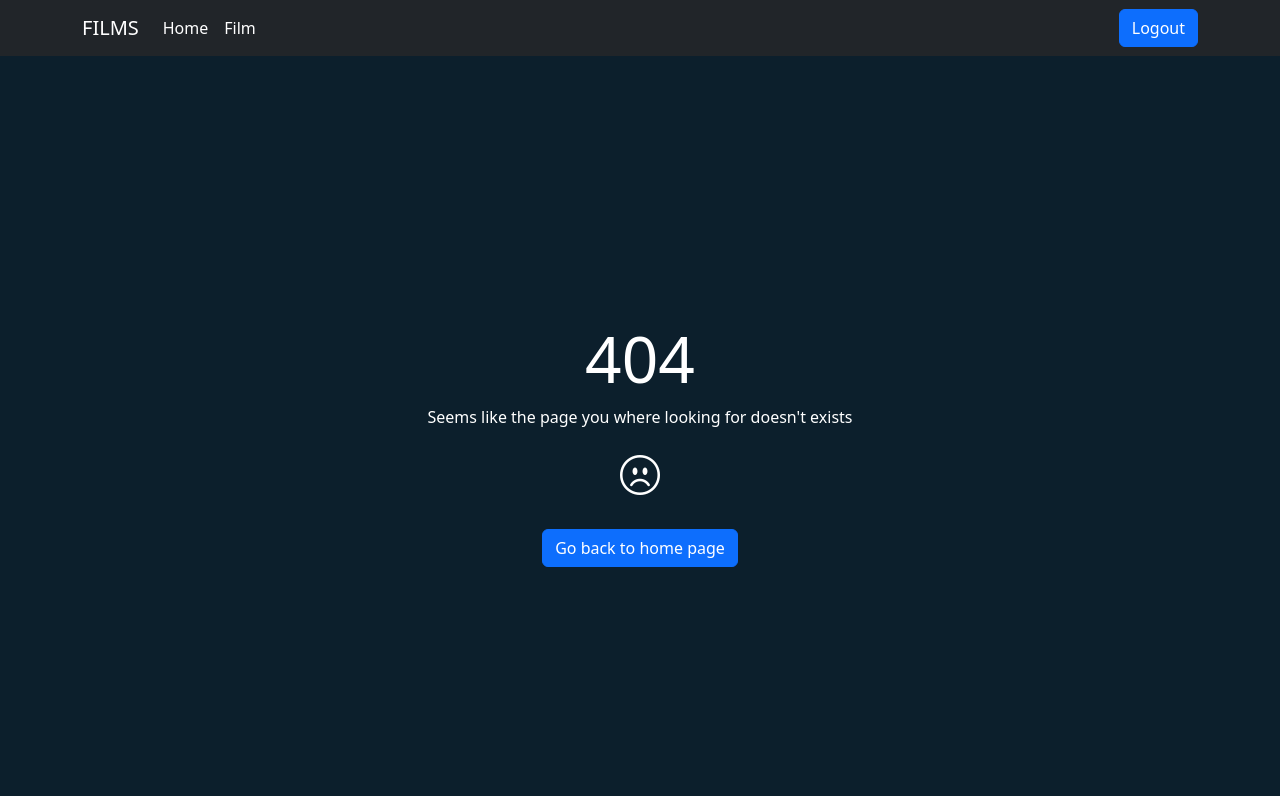
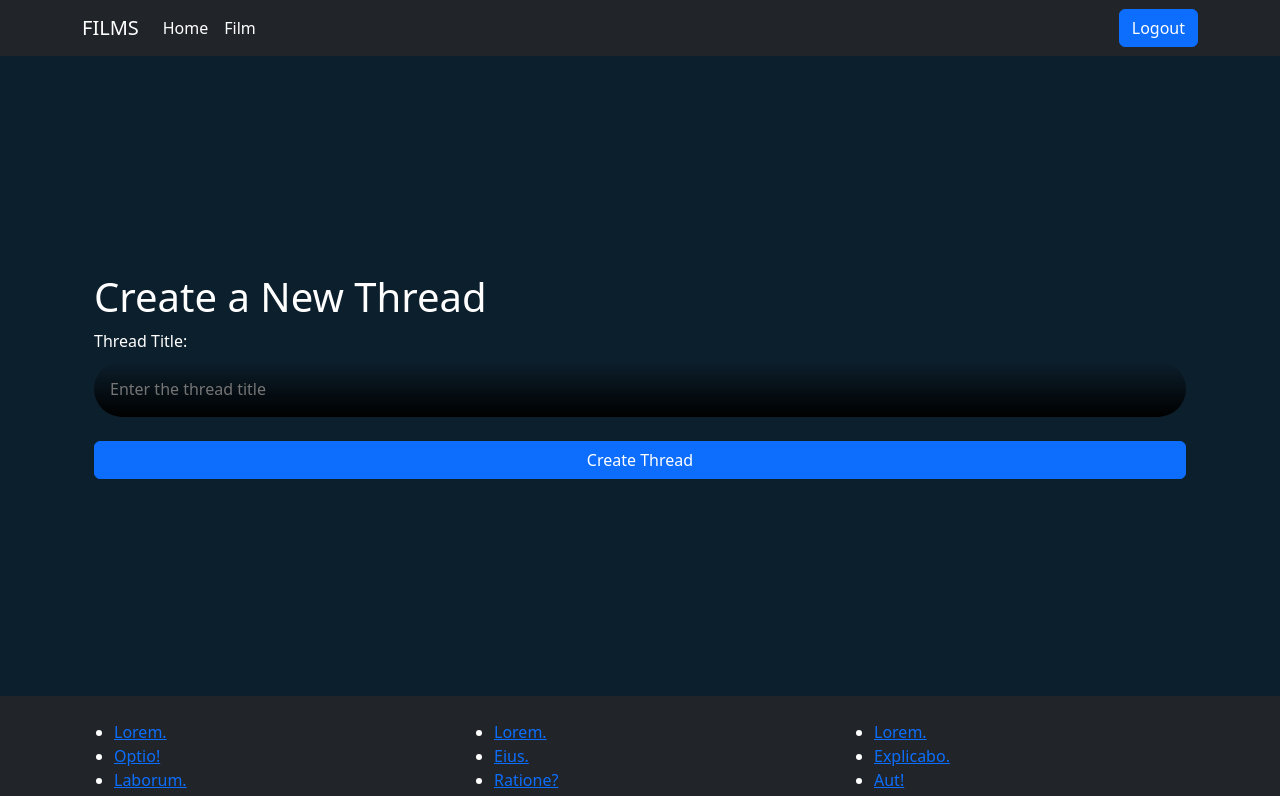
Before and after one commit to leonardopalluzzi/webapp-react, a React (Vite) app: page /1/create_tread in a window 1280 px wide. Shown: the top 796 px of the page. Built offline with nearby package versions, Linux system fonts and the light colour scheme; no server answers; sample sign-in values are in the browser's storage.

Commit message:
Add TreadCreation page and UI; implement thread creation functionality and navigation from Movie details

```diff
--- a/src/App.jsx
+++ b/src/App.jsx
@@ -11,6 +11,7 @@ import Dashboard from "./pages/Dashboard"
 import Edit from './pages/Edit'
 import AdminRoute from "./components/smart/AdminRoute"
 import AddMovie from "./pages/AddMovie"
+import TreadCreation from "./pages/TreadCreation"
 
 function App() {
 
@@ -25,6 +26,7 @@ function App() {
                 <Route path="/register" Component={Register} />
                 <Route path="/" Component={Home} />
                 <Route path="/:id/movie" Component={Movie} />
+                <Route path="/:id/create_tread" Component={TreadCreation} />
                 <Route path="/admin" element={
                   <AdminRoute requiredRole={1}>
                     <Dashboard />
--- a/src/components/dumb/AddMovieForm.ui.jsx
+++ b/src/components/dumb/AddMovieForm.ui.jsx
@@ -53,6 +53,15 @@ export default function AddMovieFormUi({ onSubmit, onChange, movieDetails, submi
                     />
                 </div>
                 <div className="form-group">
+                    <label>Release Year</label>
+                    <input
+                        type="number"
+                        className="input_edit_page w-100 d-block"
+                        value={movieDetails.release_year}
+                        onChange={(e) => onChange('release_year', e.target.value)}
+                    />
+                </div>
+                <div className="form-group">
                     <label>Cover Image</label>
                     <input
                         type="file"
--- a/src/components/dumb/MovieDetails.ui.jsx
+++ b/src/components/dumb/MovieDetails.ui.jsx
@@ -1,10 +1,17 @@
-export default function MovieDetailsUi({ comments, image, title, content }) {
+import { useNavigate } from "react-router-dom"
+
+export default function MovieDetailsUi({ comments, image, title, content, id }) {
+
+    const navigate = useNavigate()
+
+
     return (
         <>
             <div className="container py-5 details_page">
                 <div className="row row-cols-1 row-cols-sm-2">
                     <div className="col">
-                        <img className="details_image" src={`http://localhost:3000/${image}`} alt="" />
+                        <img className="details_image d-block" src={`http://localhost:3000/${image}`} alt="" />
+                        <button onClick={() => navigate(`/${id}/create_tread`)} className="btn btn-primary my-4">Create a New Tread</button>
                     </div>
                     <div className="col">
                         <h1>{title}</h1>
--- /dev/null
+++ b/src/components/dumb/TreadCreation.ui.jsx
@@ -0,0 +1,29 @@
+export default function TreadCreationUi({ onSubmit, onChange, threadName, title }) {
+    return (
+        <>
+            <div className="container py-5 thread_page">
+                <div className="container">
+                    <h1>Create a New Thread</h1>
+                    <form method="POST" onSubmit={(e) => { e.preventDefault(); onSubmit() }} className="d-flex flex-column">
+                        <label htmlFor="title" className="mb-2">Thread Title:</label>
+                        <input
+                            type="text"
+                            id="title"
+                            name="title"
+                            className="input_edit_page mb-4"
+                            placeholder="Enter the thread title"
+                            value={title}
+                            onChange={(e) => onChange(e.target.value)}
+                            required
+                        />
+                        <button
+                            type="submit"
+                            className="btn btn-primary">
+                            Create Thread
+                        </button>
+                    </form>
+                </div>
+            </div>
+        </>
+    )
+}
--- a/src/components/smart/AddMovieForm.jsx
+++ b/src/components/smart/AddMovieForm.jsx
@@ -12,6 +12,7 @@ export default function AddMovieForm() {
         abstract: '',
         director: '',
         genre: '',
+        release_year: '',
         cover_image: ''
     });
 
@@ -34,6 +35,7 @@ export default function AddMovieForm() {
         formDataToSend.append('title', movieDetails.title);
         formDataToSend.append('abstract', movieDetails.abstract);
         formDataToSend.append('director', movieDetails.director);
+        formDataToSend.append('release_year', movieDetails.release_year)
         formDataToSend.append('genre', movieDetails.genre);
         formDataToSend.append('cover_image', movieDetails.cover_image);
 
--- a/src/contexts/authenticationContext.jsx
+++ b/src/contexts/authenticationContext.jsx
@@ -45,7 +45,6 @@ function AuthProvider({ children }) {
         })
             .then(res => res.json())
             .then(data => {
-                console.log(data);
                 const user = {
                     username: data.username,
                     password: data.password,
--- a/src/index.css
+++ b/src/index.css
@@ -284,3 +284,10 @@ main {
     display: table-cell;
 
 }
+
+.thread_page {
+    height: 80vh;
+    display: flex;
+    align-items: center;
+    justify-content: center;
+}
--- a/src/pages/Movie.jsx
+++ b/src/pages/Movie.jsx
@@ -9,10 +9,6 @@ export default function Movie() {
     const { id } = useParams()
 
     const { singleMovie, handleRefresh } = useMovieShow({ id });
-    console.log(singleMovie);
-
-
-
 
     switch (singleMovie.state) {
         case 'loading':
@@ -35,6 +31,7 @@ export default function Movie() {
                         image={singleMovie.movie.image}
                         content={singleMovie.movie.abstract}
                         comments={<CommentsSection onCommentAdded={handleRefresh} comments={singleMovie.movie.reviews} />}
+                        id={id}
                     />
                 </>
             )
--- /dev/null
+++ b/src/pages/TreadCreation.jsx
@@ -0,0 +1,63 @@
+import TreadCreationUi from "../components/dumb/TreadCreation.ui"
+import { useParams } from "react-router-dom"
+import { useState } from "react"
+import { useNavigate } from "react-router-dom"
+
+export default function TreadCreation() {
+
+    const navigate = useNavigate()
+
+    const { id } = useParams()
+
+    const [threadTitle, setTreadTitle] = useState('')
+
+    const user = JSON.parse(localStorage.getItem('user'))
+
+    function handleOnChange(value) {
+        setTreadTitle(value)
+    }
+
+    function handleSubmit() {
+        console.log('submit');
+
+        const newThread = {
+            movieId: id,
+            title: threadTitle,
+        }
+
+        fetch('http://localhost:3000/api/v1/movies/threads', {
+            method: 'POST',
+            headers: {
+                'Content-Type': 'Application/json',
+                'Authorization': `Bearer ${user.token}`
+            },
+            body: JSON.stringify(newThread)
+        })
+            .then(res => res.json())
+            .then(data => {
+                console.log(data);
+                if (data.state == 'success') {
+                    redirect()
+                }
+
+            })
+            .catch(err => console.error(err))
+
+        setTreadTitle('')
+    }
+
+    function redirect() {
+        navigate('/threads')
+    }
+
+    return (
+        <>
+            <TreadCreationUi
+                onSubmit={handleSubmit}
+                onChange={handleOnChange}
+                threadName={user.username}
+                title={threadTitle}
+            />
+        </>
+    )
+}
```
Also changed, not shown: src/pages/Threads.jsx (added).
